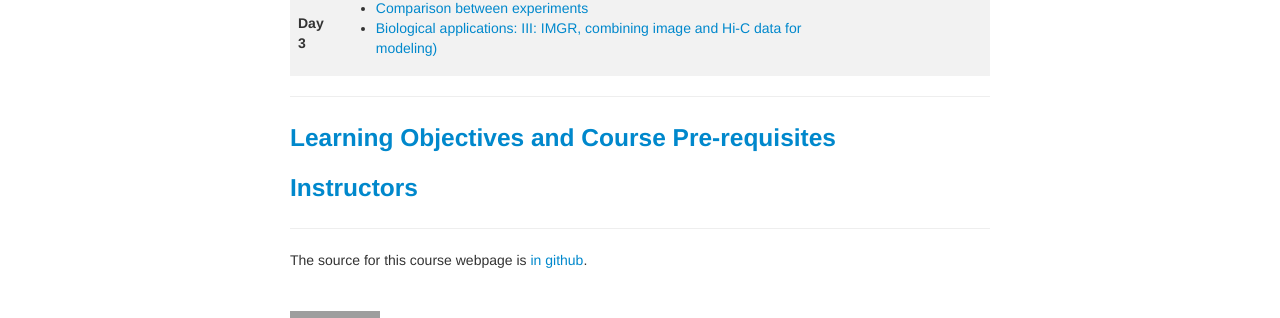
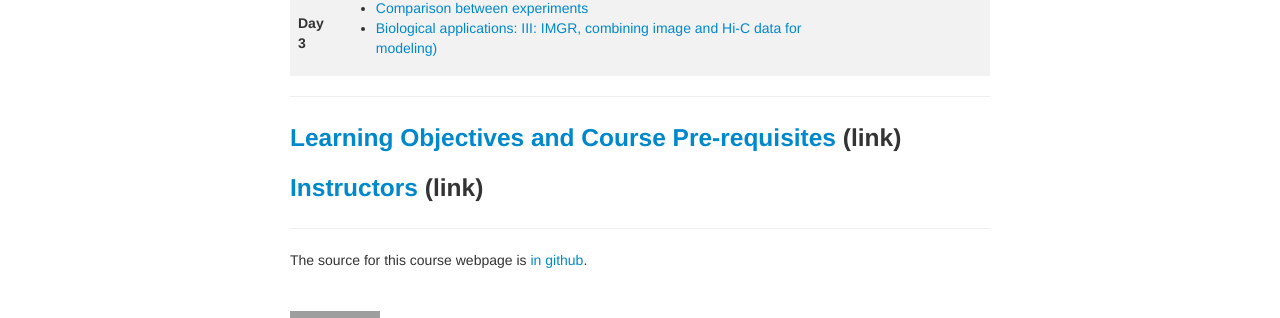
Before and after one commit to GTPB/3DAROC21, a Jekyll site: the page built from index.md, in a window 1280 px wide. Shown: the part 1725-2043 px from the top of the page. Built offline with Jekyll 4.4.1, drawn with Linux system fonts in a browser that asks for light colours; grey boxes are pictures that could not be loaded.

Commit message:
More explicit links
in Learning Objectives and Course Pre-requisites    + Instructors

```diff
--- a/index.md
+++ b/index.md
@@ -125,9 +125,9 @@ All the datasets used for this training course is available throughout the docum
 
 ---
 
-### [Learning Objectives and Course Pre-requisites](pages/objectives_prerequisites.md)
+### [Learning Objectives and Course Pre-requisites](pages/objectives_prerequisites.md) (link)
 
-### [Instructors](pages/instructors.md)
+### [Instructors](pages/instructors.md) (link)
 
 ---
 
```
